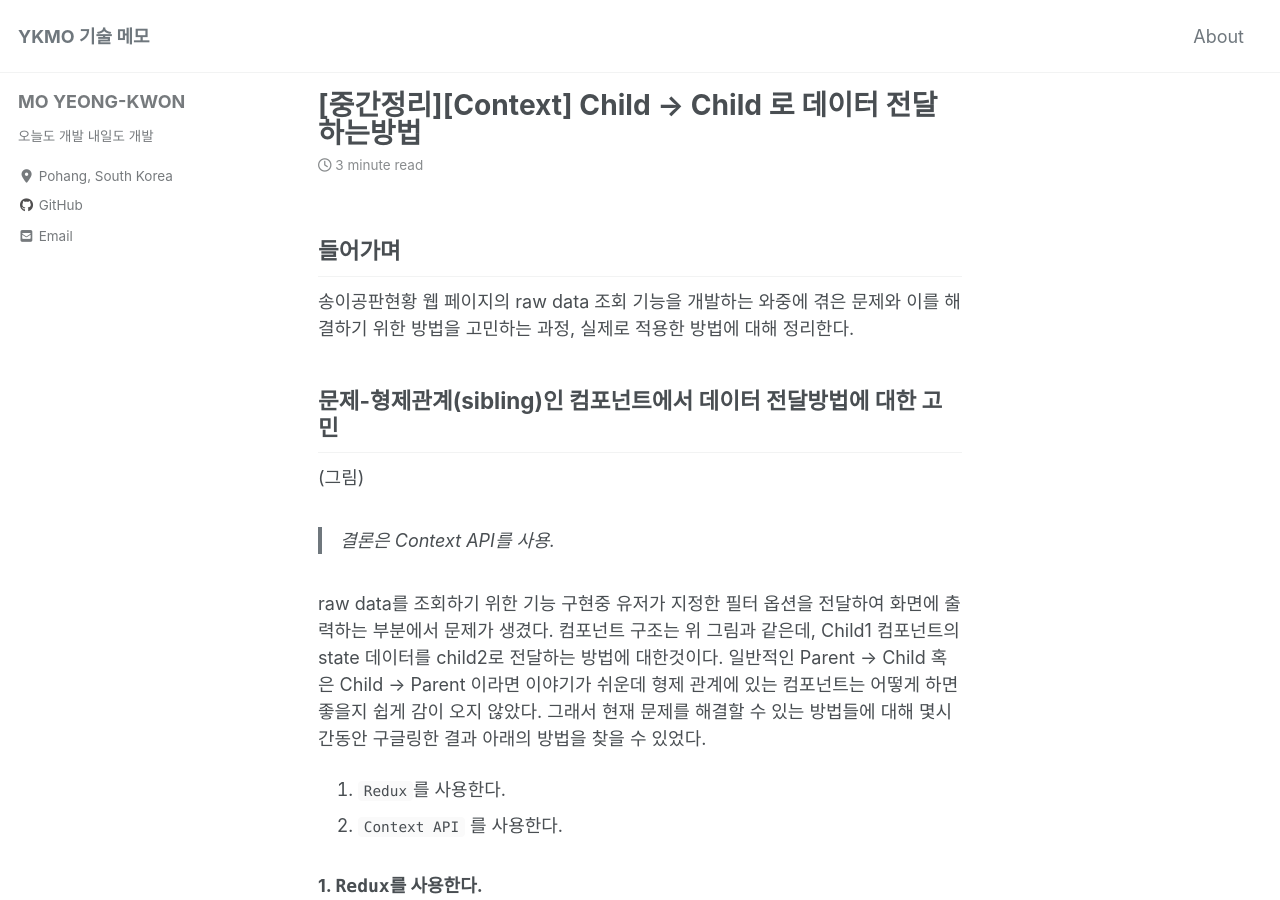
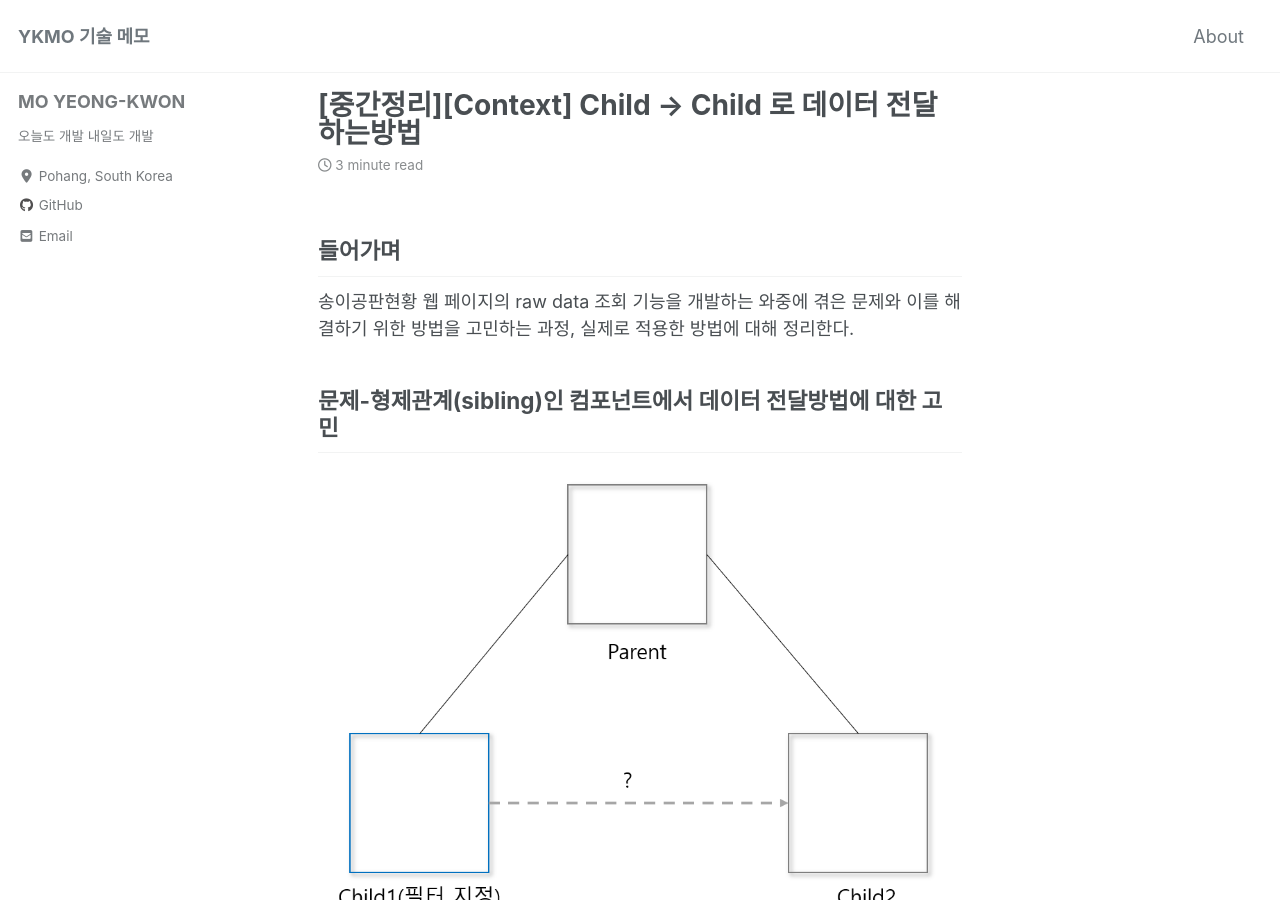
Before and after one commit to momoci99/momoci99.github.io, a Jekyll site: the page built from _posts/2020-01-20-ReactChildToChild.md, in a window 1280 px wide and 900 px high. Built offline with Jekyll 4.4.1, drawn with Linux system fonts in a browser that asks for light colours; cached includes are drawn as plain includes; nearby versions of some CDN libraries; comment, search, counter and statistics services are not loaded.

Commit message:
Add 2020-01-20-ReactChildToChild.md

```diff
--- a/_posts/2020-01-20-ReactChildToChild.md
+++ b/_posts/2020-01-20-ReactChildToChild.md
@@ -14,7 +14,10 @@ tag :
 
 ## 문제-형제관계(sibling)인 컴포넌트에서 데이터 전달방법에 대한 고민
 
-(그림)
+
+![problem_20200120_1](https://github.com/momoci99/momoci99.github.io/blob/master/assets/img/dev_review_songi_stock/problem_20200120_1.PNG?raw=true)
+
+
 
 
 > 결론은 Context API를 사용.
```
